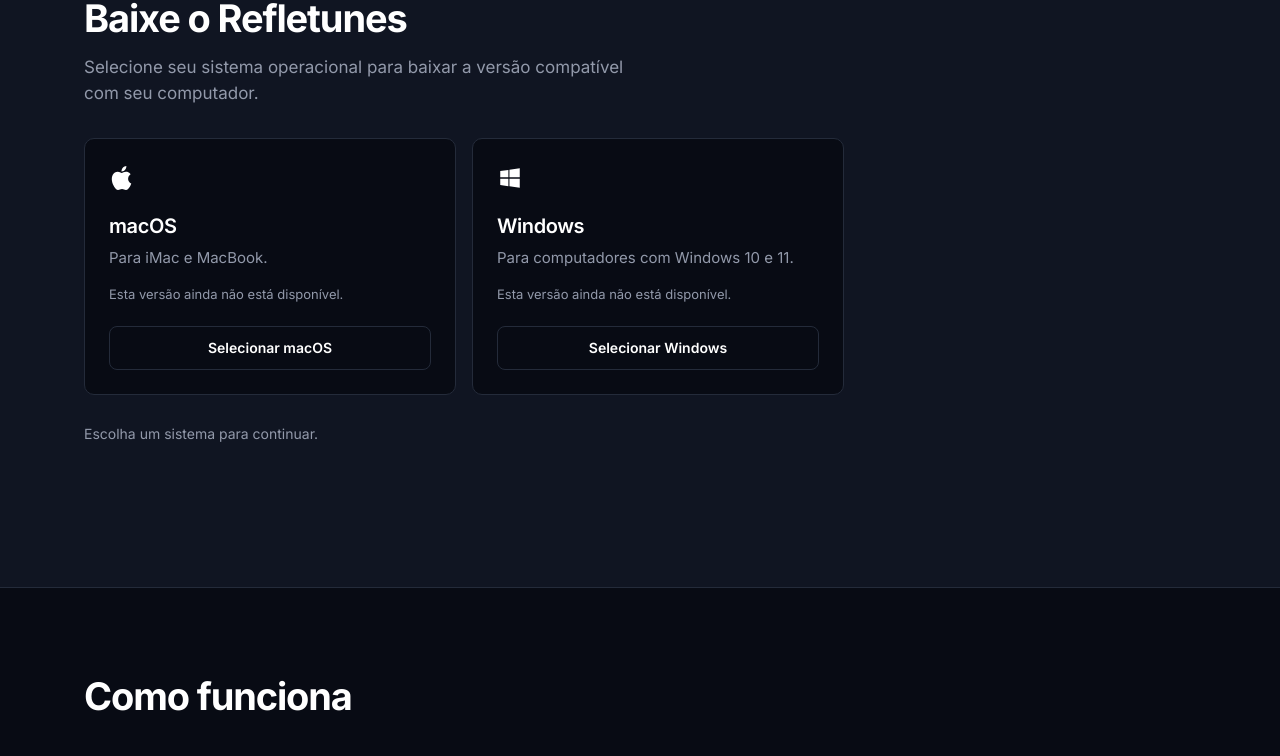
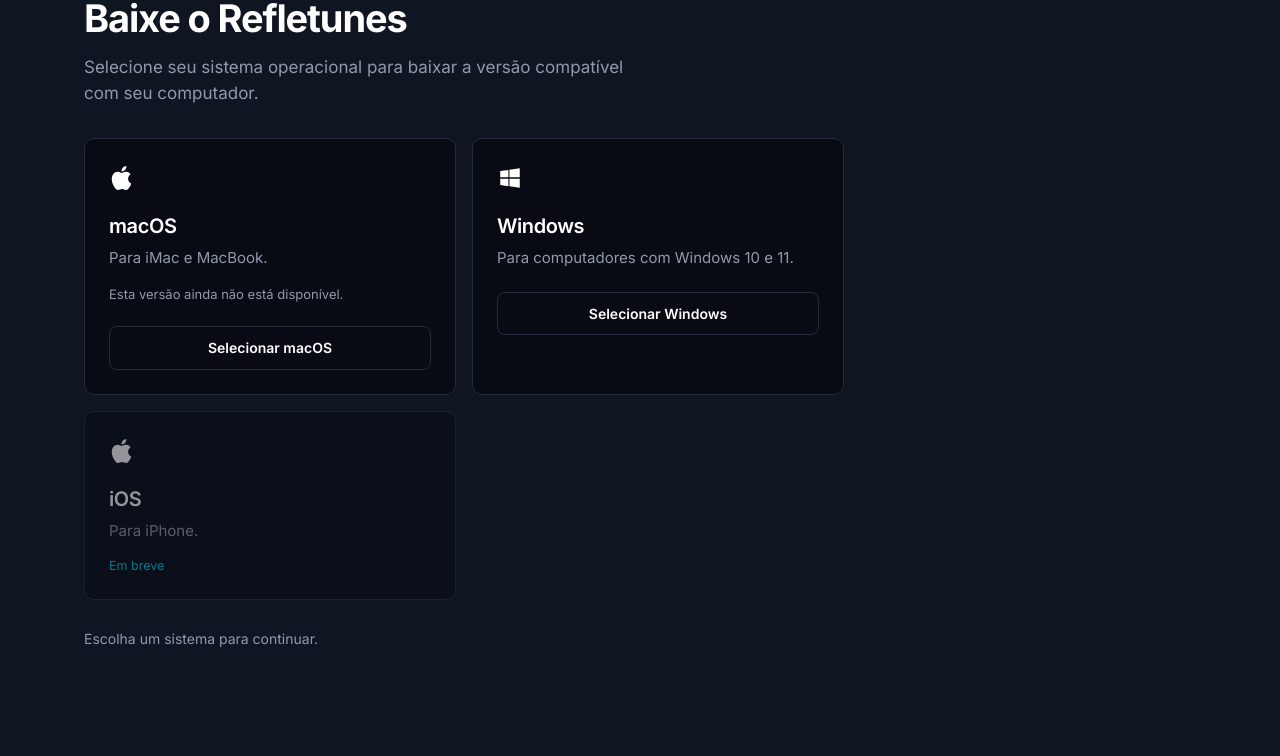
Before and after one commit to Alex-UI-UX/Refletunes, a React (Vite) app in the folder website/: page / in a window 1280 px wide. Shown: the part 704-1460 px from the top of the page. Built offline with nearby package versions, Linux system fonts and the light colour scheme.

Commit message:
Site: card iOS 'em breve' + link de download Windows v0.1.0-beta

```diff
--- a/website/src/components/DownloadSection.tsx
+++ b/website/src/components/DownloadSection.tsx
@@ -7,6 +7,7 @@ import { AppleIcon, WindowsIcon, DownloadIcon } from "./Icons";
 const ICONS: Record<Platform, ReactNode> = {
   macos: <AppleIcon />,
   windows: <WindowsIcon />,
+  ios: <AppleIcon />,
 };
 
 export default function DownloadSection() {
@@ -67,6 +68,7 @@ export default function DownloadSection() {
               selected={selected === id}
               detected={detected === id}
               available={PLATFORMS[id].url.trim() !== ""}
+              comingSoon={PLATFORMS[id].comingSoon}
               onSelect={setSelected}
             />
           ))}
--- a/website/src/components/PlatformCard.tsx
+++ b/website/src/components/PlatformCard.tsx
@@ -10,16 +10,19 @@ type Props = {
   selected: boolean;
   detected: boolean;
   available: boolean;
+  comingSoon?: boolean;
   onSelect: (id: Platform) => void;
 };
 
-export default function PlatformCard({ id, name, description, icon, selected, detected, available, onSelect }: Props) {
+export default function PlatformCard({ id, name, description, icon, selected, detected, available, comingSoon, onSelect }: Props) {
   return (
     <button
       type="button"
       role="radio"
       aria-checked={selected}
-      className={`pcard${selected ? " is-selected" : ""}`}
+      aria-disabled={comingSoon || undefined}
+      disabled={comingSoon}
+      className={`pcard${selected ? " is-selected" : ""}${comingSoon ? " is-soon" : ""}`}
       onClick={() => onSelect(id)}
     >
       <span className="pcard__check" aria-hidden>
@@ -29,8 +32,11 @@ export default function PlatformCard({ id, name, description, icon, selected, de
       <span className="pcard__name">{name}</span>
       <span className="pcard__desc">{description}</span>
       {detected && <span className="pcard__tag">Sugerido para você</span>}
-      {!available && <span className="pcard__unavail">Esta versão ainda não está disponível.</span>}
-      <span className="pcard__select">{selected ? `${name} selecionado` : `Selecionar ${name}`}</span>
+      {comingSoon && <span className="pcard__tag">Em breve</span>}
+      {!comingSoon && !available && <span className="pcard__unavail">Esta versão ainda não está disponível.</span>}
+      {!comingSoon && (
+        <span className="pcard__select">{selected ? `${name} selecionado` : `Selecionar ${name}`}</span>
+      )}
     </button>
   );
 }
--- a/website/src/config.ts
+++ b/website/src/config.ts
@@ -4,16 +4,17 @@
  * Enquanto estiverem vazias, a plataforma aparece como indisponível.
  */
 export const DOWNLOAD_MACOS_URL = "";
-export const DOWNLOAD_WINDOWS_URL = "";
+export const DOWNLOAD_WINDOWS_URL =
+  "https://github.com/Alex-UI-UX/Refletunes/releases/download/v0.1.0-beta/refletunes-win64.zip";
 
 /** Deixe vazio para ocultar os links do GitHub. */
 export const GITHUB_URL = "https://github.com/Alex-UI-UX/Refletunes";
 
-export type Platform = "macos" | "windows";
+export type Platform = "macos" | "windows" | "ios";
 
 export const PLATFORMS: Record<
   Platform,
-  { id: Platform; name: string; description: string; url: string }
+  { id: Platform; name: string; description: string; url: string; comingSoon?: boolean }
 > = {
   macos: {
     id: "macos",
@@ -27,4 +28,11 @@ export const PLATFORMS: Record<
     description: "Para computadores com Windows 10 e 11.",
     url: DOWNLOAD_WINDOWS_URL,
   },
+  ios: {
+    id: "ios",
+    name: "iOS",
+    description: "Para iPhone.",
+    url: "",
+    comingSoon: true,
+  },
 };
--- a/website/src/styles.css
+++ b/website/src/styles.css
@@ -182,3 +182,7 @@ ol { padding: 0; list-style: none; }
   *, *::before, *::after { animation-duration: 0.01ms !important; animation-iteration-count: 1 !important; transition-duration: 0.01ms !important; }
   .link__dot { opacity: 1; left: 50%; }
 }
+
+/* Plataforma futura (ex.: iOS) */
+.pcard.is-soon { opacity: .55; cursor: default; }
+.pcard.is-soon:hover { border-color: var(--border); transform: none; }
```
